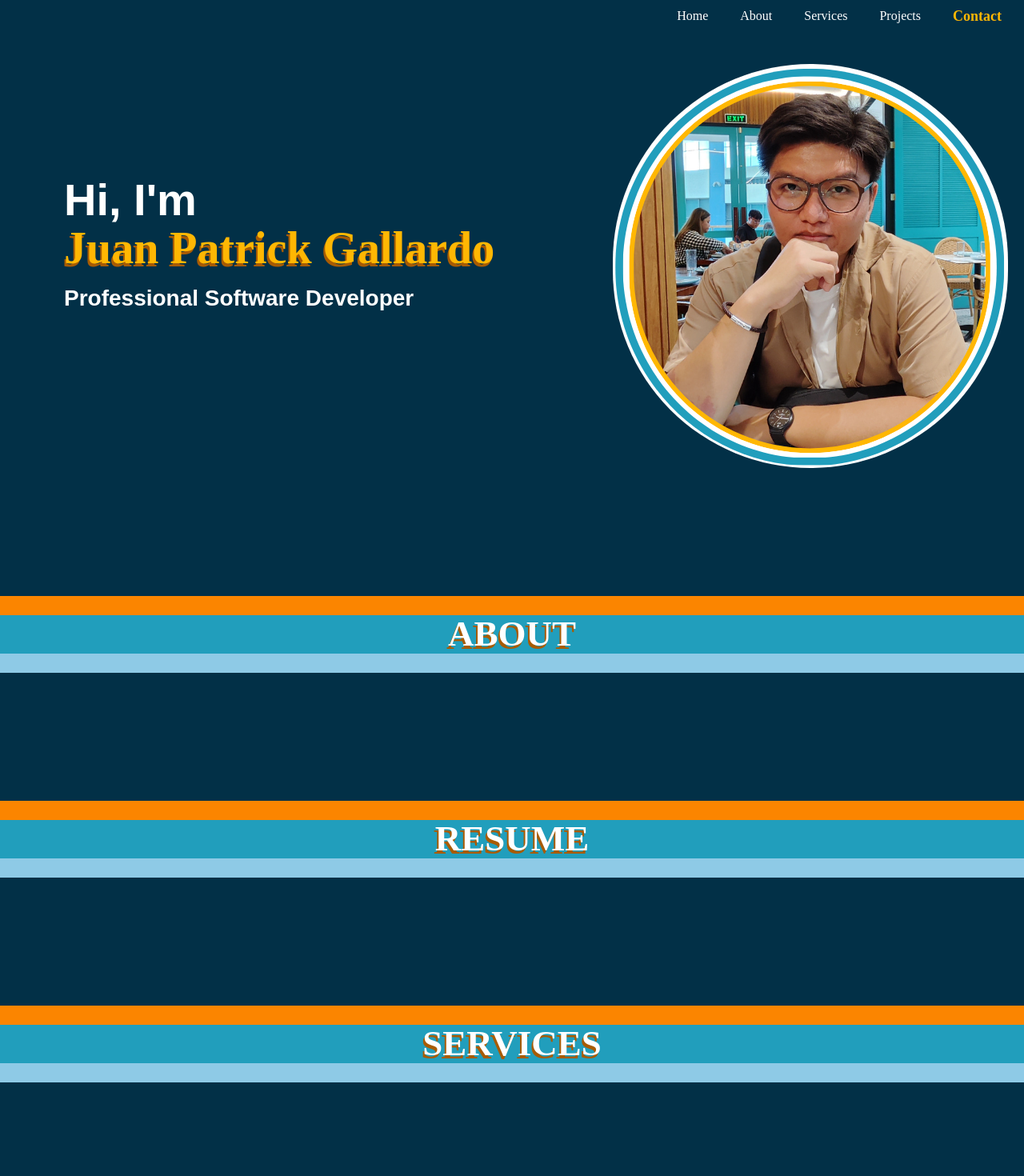
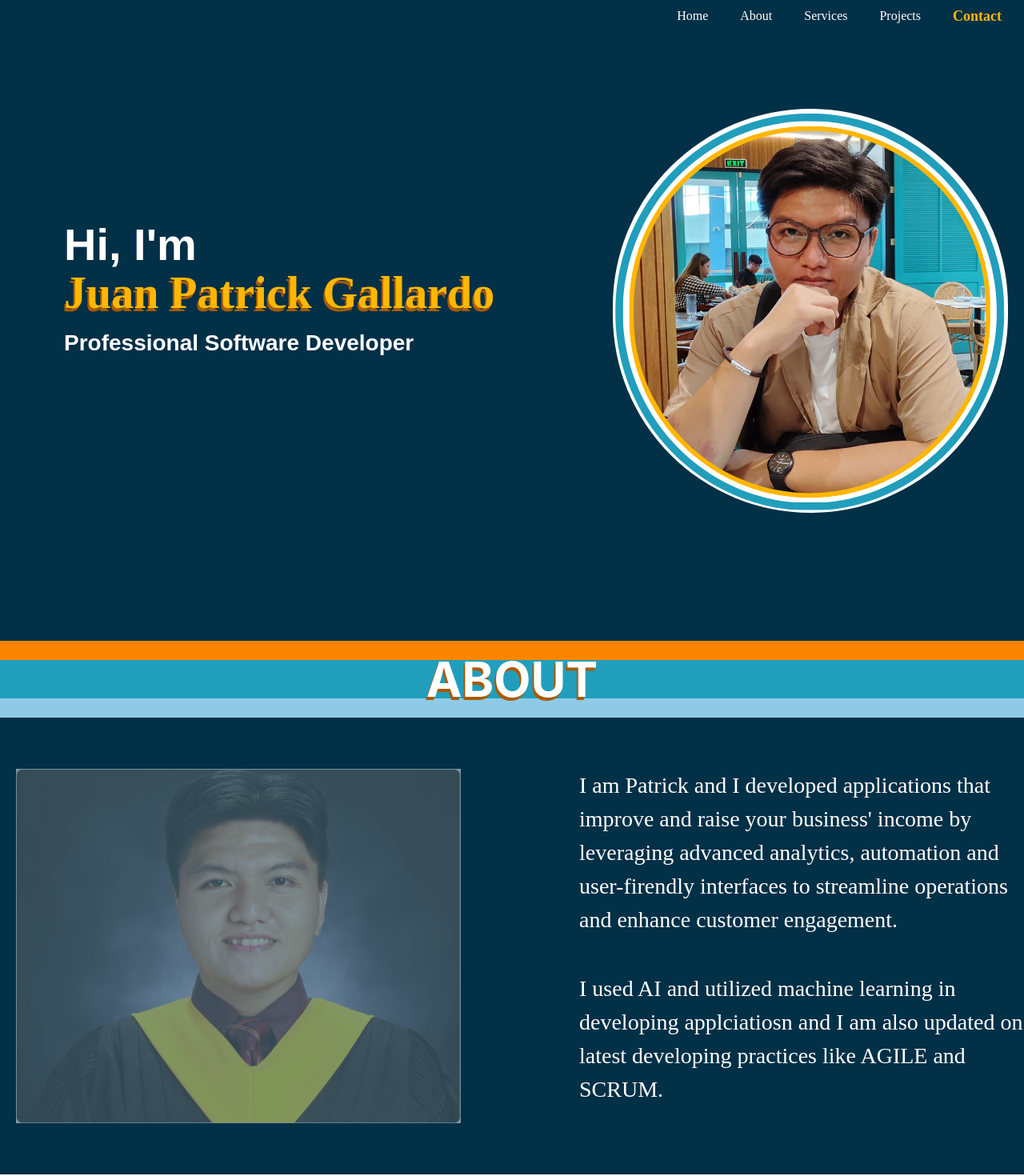
Before and after one commit to pat-gallardo/portfolio-website, a React (Create React App) app in the folder frontend/: page / in a window 1280 px wide. Shown: the top 1470 px of the page at 80% size. Built offline with nearby package versions, Linux system fonts and the light colour scheme.

Commit message:
Created about page

```diff
--- a/frontend/src/components/about.tsx
+++ b/frontend/src/components/about.tsx
@@ -1,8 +1,21 @@
 const About = () => {
+    const aboutMessage = "I am Patrick and I developed applications that improve and raise your business' income by leveraging advanced analytics, automation and user-firendly interfaces to streamline operations and enhance customer engagement."
+    const aboutNextMessage = "I used AI and utilized machine learning in developing applciatiosn and I am also updated on latest developing practices like AGILE and SCRUM."
     return (
         <>
+        <div className="flex mt-[5%] mb-[5%] flex-row justify-between">
+            <div className="w-full sm:w-1/2  sm:self-center sm:pt-0 pt-20 ml-20 mr-20 sm:ml-5 sm:mr-5">
+                <img className="saturate-150 opacity-50 sm:ml-0 sm:w-full" src={require('../assets/front-photo2.png')} alt="profile-photo"></img>
+            </div>
+            <div className="flex flex-col gap-[10%] w-full sm:w-1/2 ml-[10%]">
+                <div className="text-white text-[28px] montserrat ">{aboutMessage}</div>
+                <div className="text-white text-[28px] montserrat ">{aboutNextMessage}</div>
+            </div>
+        </div>
+        <div className="bg-white p-[0.5px] text-sm text-transparent">.</div>
         </>
     )
 }
 
+
 export default About;
--- a/frontend/src/components/intro.tsx
+++ b/frontend/src/components/intro.tsx
@@ -1,7 +1,7 @@
 const Intro = () => {
     return (
         <>
-        <div className="flex flex-col-reverse sm:flex-row sm:pt-10 justify-between">
+        <div className="flex flex-col-reverse sm:flex-row sm:pt-24 justify-between">
             <div className="pl-12 sm:pt-32 sm:pl-20 pt-2">
                 <div className="text-white text-[56px] font-bold arimo mb-[-1.5rem]">Hi, I'm</div>
                 <div className="w-[60%] sm:w-[100%] text-[#ffb703] text-[56px] font-bold montserrat w-[365px] drop-shadow-[-2px_4px_#a85b03]">Juan Patrick Gallardo</div>
--- a/frontend/src/components/linebreak.tsx
+++ b/frontend/src/components/linebreak.tsx
@@ -28,7 +28,7 @@ const Linebreak: React.FC<LinebreakProps> = ({ setTitle }) => {
         <>
         <div className='flex flex-col justify-center ' style={{ paddingTop: `${dynamicPaddingTop}px` }}>
             <div className="bg-[#fb8500] text-transparent">.</div>
-            <div className="w-full absolute text-center text-white text-[45px] font-bold montserrat drop-shadow-[-2px_4px_#a85b03]">{setTitle}</div>
+            <div className="w-full absolute text-center text-white text-[60px] font-bold drop-shadow-[-2px_4px_#a85b03]">{setTitle}</div>
             <div className="bg-[#219ebc] p-3 text-transparent">.</div>
             <div className="bg-[#8ecae6] text-transparent">.</div>
         </div>
```
